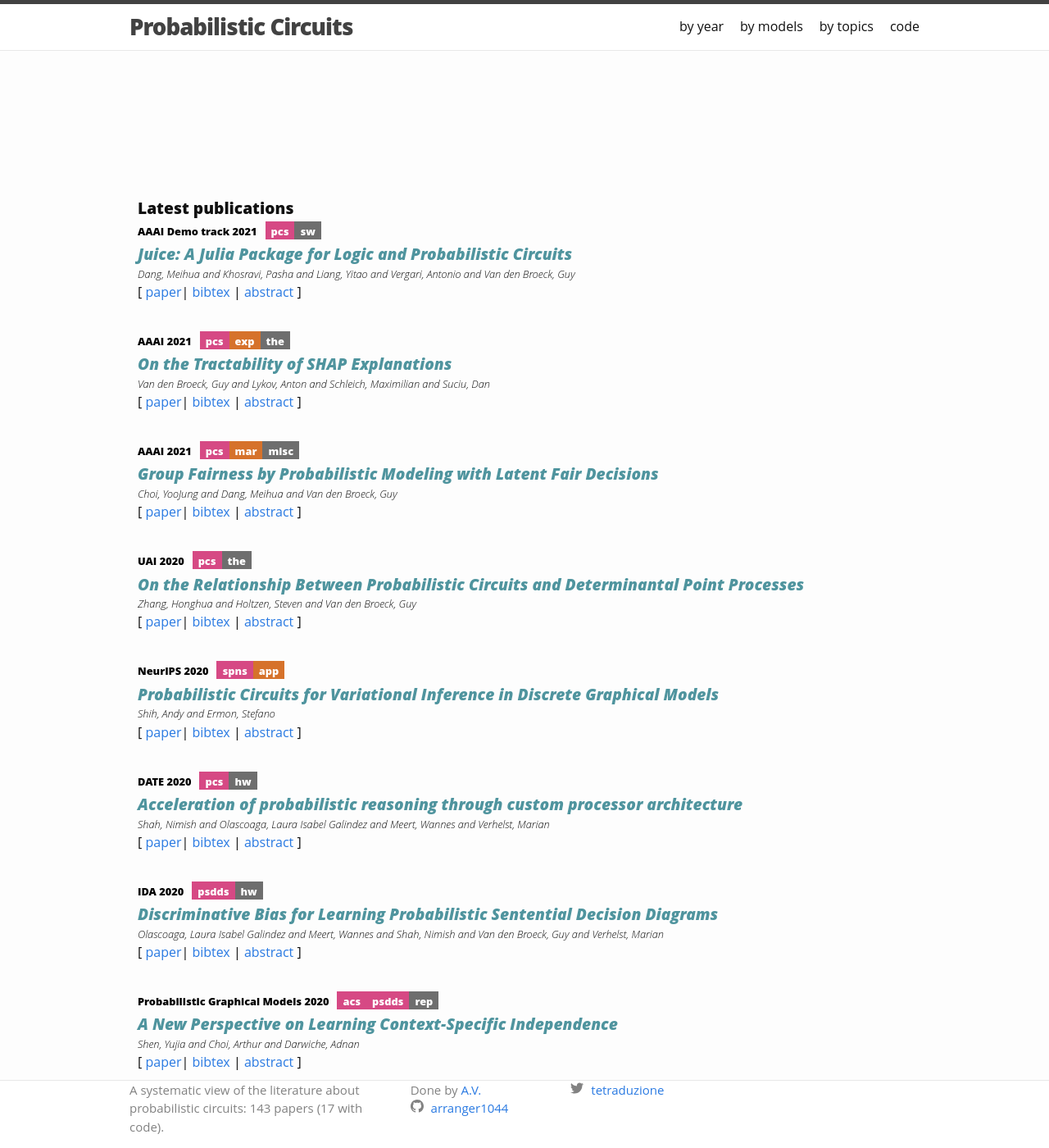
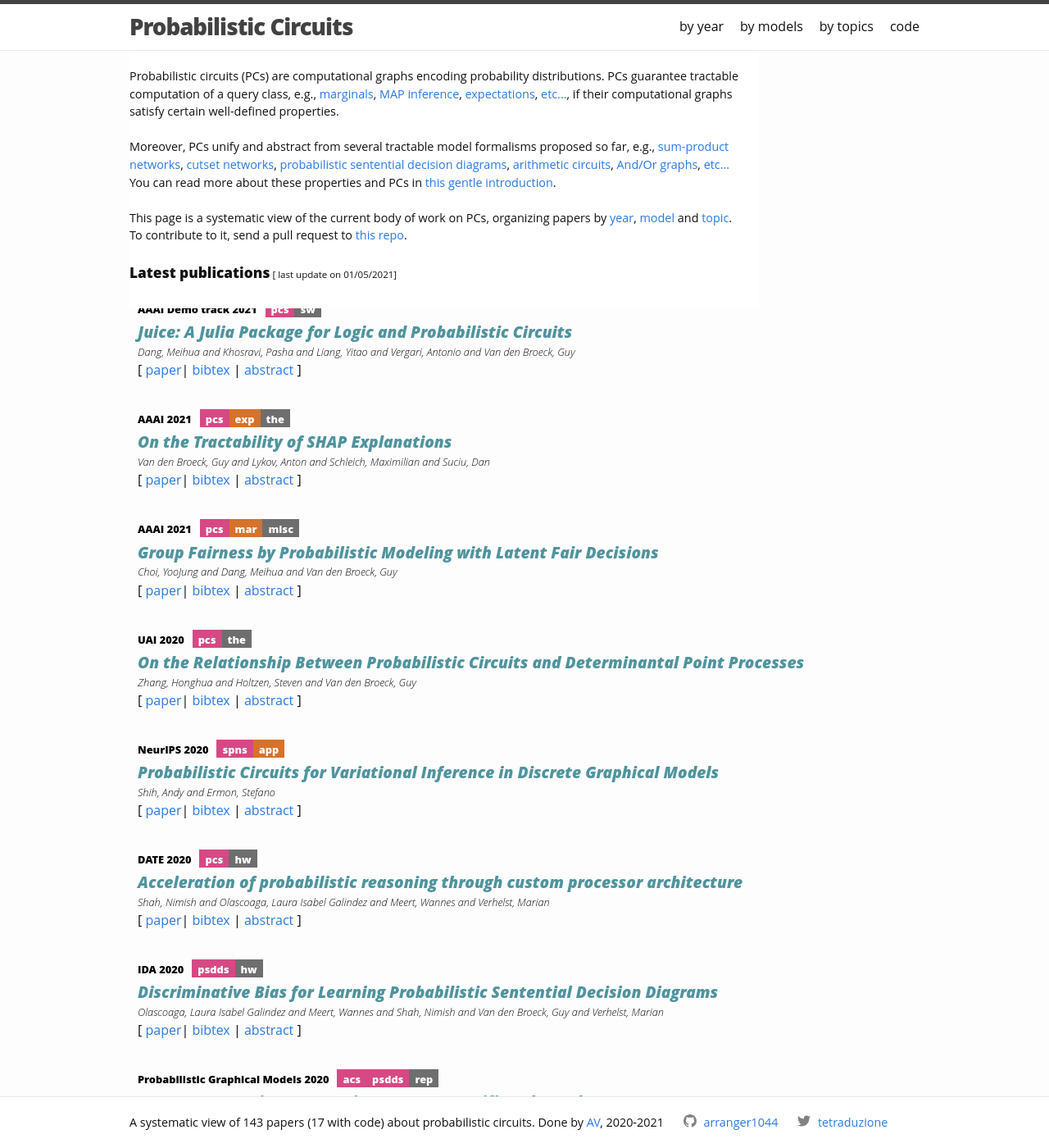
Before and after one commit to arranger1044/probabilistic-circuits, a Jekyll site: the page built from index.markdown, in a window 1280 px wide and 1400 px high. Shown: the whole window at 82% size. Built offline with Jekyll 4.4.1, drawn with Linux system fonts in a browser that asks for light colours; nearby versions of some CDN libraries; some of the changed text lies outside the part shown.

Commit message:
Copying to main

```diff
--- a/_includes/footer.html
+++ b/_includes/footer.html
@@ -5,22 +5,34 @@
 
     <!-- <h2 class="footer-heading">{{ site.title | escape }}</h2> -->
 
-    <div class="footer-col-wrapper">
-      <div class="footer-col footer-col-1">
-        {% assign tot_papers = site.papers | size %}
+    <div class="footer-info">
+    {% assign tot_papers = site.papers | size %}
         {% assign with_code = site.papers |  where_exp:"paper",
 "paper.code" | size %}
-        A systematic view of the literature about probabilistic
-        circuits: {{tot_papers}} papers ({{with_code}} with code).
-      </div>
+        A systematic view of {{tot_papers}} papers ({{with_code}} with
+        code) about probabilistic
+    circuits.
 
-      <div class="footer-col footer-col-2">
-        Done by <a href="http://web.cs.ucla.edu/~aver/">A.V.</a><br/>{%- if site.github_username -%}<a href="https://github.com/{{ site.github_username| cgi_escape | escape }}"><svg class="svg-icon"><use xlink:href="{{ '/assets/minima-social-icons.svg#github' | relative_url }}"></use></svg> <span class="username">{{ site.github_username| escape }}</span></a>{%- endif -%}
-      </div>
+    Done by <a href="http://web.cs.ucla.edu/~aver/">AV</a>, 2020-{{
+    'now' | date: "%Y" }}
 
-      <div class="footer-col footer-col-3">
-        {%- if site.twitter_username -%}<a href="https://www.twitter.com/{{ site.twitter_username| cgi_escape | escape }}"><svg class="svg-icon"><use xlink:href="{{ '/assets/minima-social-icons.svg#twitter' | relative_url }}"></use></svg> <span class="username">{{ site.twitter_username| escape }}</span></a>{%- endif -%}
-      </div>
+    <div class="social-info">
+    {%- if site.github_username -%}<a href="https://github.com/{{
+    site.github_username| cgi_escape | escape
+    }}"><svg class="svg-icon"><use xlink:href="{{
+    '/assets/minima-social-icons.svg#github' | relative_url
+    }}"></use></svg> <span class="username">{{ site.github_username|
+          escape }}</span></a>{%- endif -%}
+    </div>
+
+    <div class="social-info">
+    {%- if site.twitter_username
+    -%}<a href="https://www.twitter.com/{{ site.twitter_username|
+    cgi_escape | escape }}"><svg class="svg-icon"><use xlink:href="{{
+    '/assets/minima-social-icons.svg#twitter' | relative_url
+    }}"></use></svg> <span class="username">{{ site.twitter_username|
+        escape }}</span></a>{%- endif -%}
+    </div>
     </div>
 
   </div>
--- a/_layouts/home.html
+++ b/_layouts/home.html
@@ -8,10 +8,42 @@ layout: default
   {%- endif -%}
 
     {{ content }}
-    <div id="papers">
+
+    <div id="quicklist" class="home">Probabilistic circuits (PCs) are computational
+      graphs encoding probability distributions.
+      PCs guarantee tractable
+computation of a query class, e.g., <a href="topics#mar">marginals</a>, <a href="topics#map">MAP inference</a>,
+      <a href="topics#exp">expectations</a>, <a href="topics">etc...</a>, if their computational graphs satisfy
+certain well-defined properties.<br/><br/>
+      Moreover, PCs unify and abstract from several tractable model formalisms
+      proposed so far,
+      e.g., <a href="models#spns">sum-product networks</a>, <a href="models#cnets">cutset networks</a>,
+      <a href="models#psdds">probabilistic sentential decision
+      diagrams</a>, <a href="models#acs">arithmetic
+      circuits</a>, <a href="models#aogs">And/Or graphs</a>, <a href="models">etc...</a>
+      <br/>
+      You can read more about these properties and PCs
+      in <a href="http://starai.cs.ucla.edu/papers/ProbCirc20.pdf">this gentle introduction</a>.
+
+      <br/>
+      <br/>
+      This page is a systematic view of the current body of work on
+      PCs, organizing papers
+      by <a href="./year">year</a>, <a href="models">model</a>
+      and <a href="topics">topic</a>.<br/>
+      To contribute to it, send a pull request
+      to <a href="https://github.com/arranger1044/probabilistic-circuits">this
+        repo</a>.
+
+      <br/><br/>
+      <h3 class="paper-list-heading">{{ page.list_title | default:
+    "Latest publications" }}</h3><div style="display:inline; font-size:80%;"> [ last
+    update on {{ 'now' | date: "%m/%d/%Y" }}]</div>
+
+    </div>
+    <div id="latest-papers">
     {%- if site.papers.size > 0 -%}
-    <h2 class="paper-list-heading">{{ page.list_title | default:
-    "Latest publications" }}</h2>
+    <br/>
     <ul class="paper-list">
       {% assign sorted = site.papers | sort: 'date' | reverse %}
       {%- for p in sorted limit:10 -%}
@@ -20,8 +52,9 @@ layout: default
       </li>
       {%- endfor -%}
     </ul>
-
-    <p class="rss-subscribe">subscribe <a href="{{ "/feed.xml" | relative_url }}">via RSS</a></p>
+    <!-- <p class="rss-subscribe">subscribe <a href="{{ "/feed.xml" | relative_url }}">via RSS</a></p> -->
   {%- endif -%}
-
+    </div>
+    <div id="more-links"><a href="year">more papers...</a></div>
+    <br/><br/><br/><br/>
 </div>
--- a/_sass/minima-spinaceto/_papers.scss
+++ b/_sass/minima-spinaceto/_papers.scss
@@ -44,9 +44,38 @@
   padding-top:20px;
   padding-bottom:30px;
   background-color: white;
-  width: 120%;
+  width: 80%;
   z-index: 8;
 }
+
+#quicklist.home {
+    width: 60%;
+    font-size:90%;
+    // font-style:italic;
+}
+
+.footer-info{
+    font-size:90%;
+    padding-top:20px;
+    padding-bottom:20px;
+}
+
+.social-info{
+    display: inline;
+    padding-left:20px;
+    padding-top:20px;
+    padding-bottom:20px;
+}
+
+#more-links{
+    color: black;
+}
+
+#more-links a{
+    text-decoration: none;
+    color: black !important;
+}
+
 
 .paper-details{
     position:relative;
@@ -260,6 +289,14 @@ pre, code{
 
 #papers {
     padding-top: $margin-top-papers;
+    // margin-top: -$margin-top-papers;
+    padding-left:10px;
+    position:relative;
+    z-index: 6;
+}
+
+#latest-papers {
+    padding-top: $margin-top-papers+100;
     // margin-top: -$margin-top-papers;
     padding-left:10px;
     position:relative;
```
